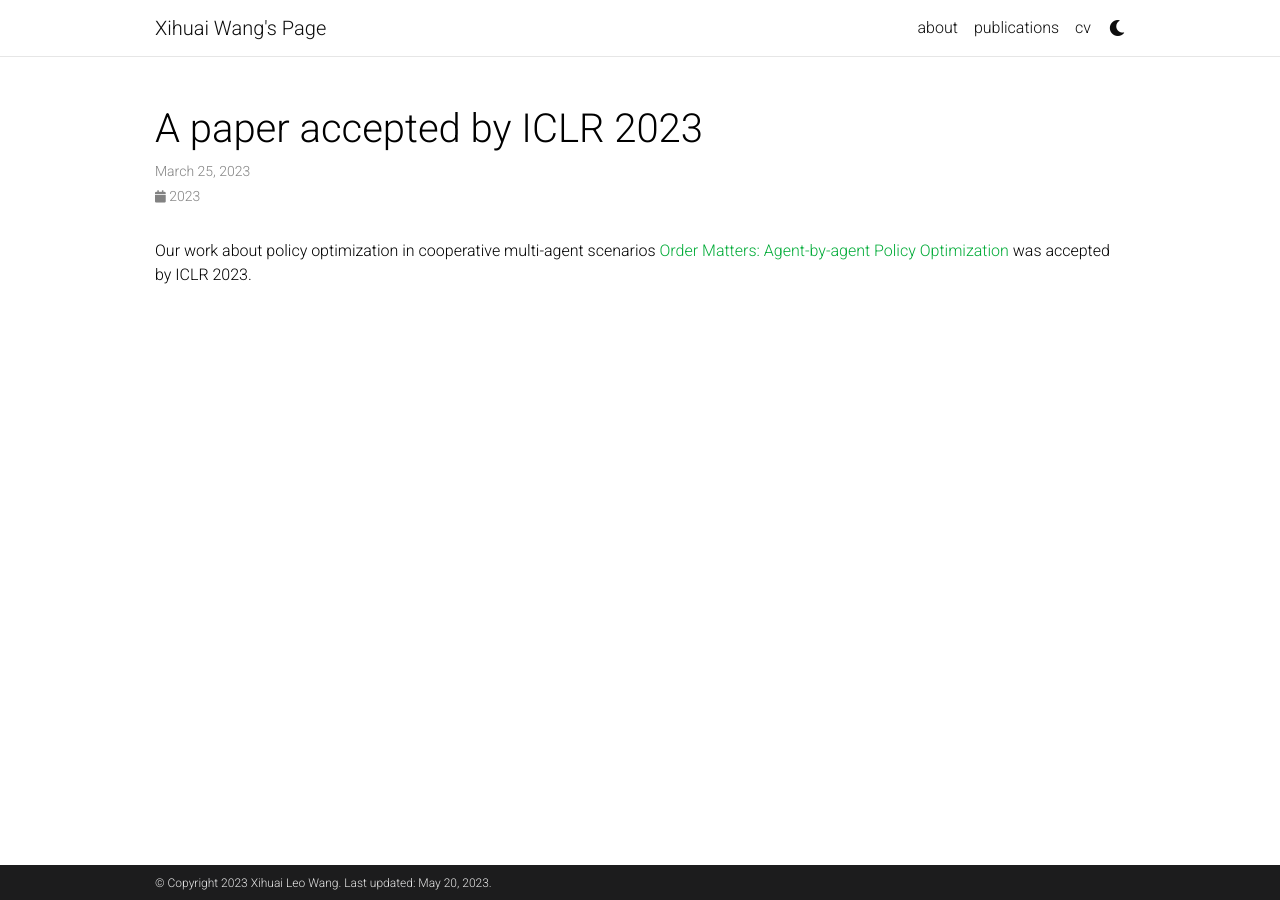
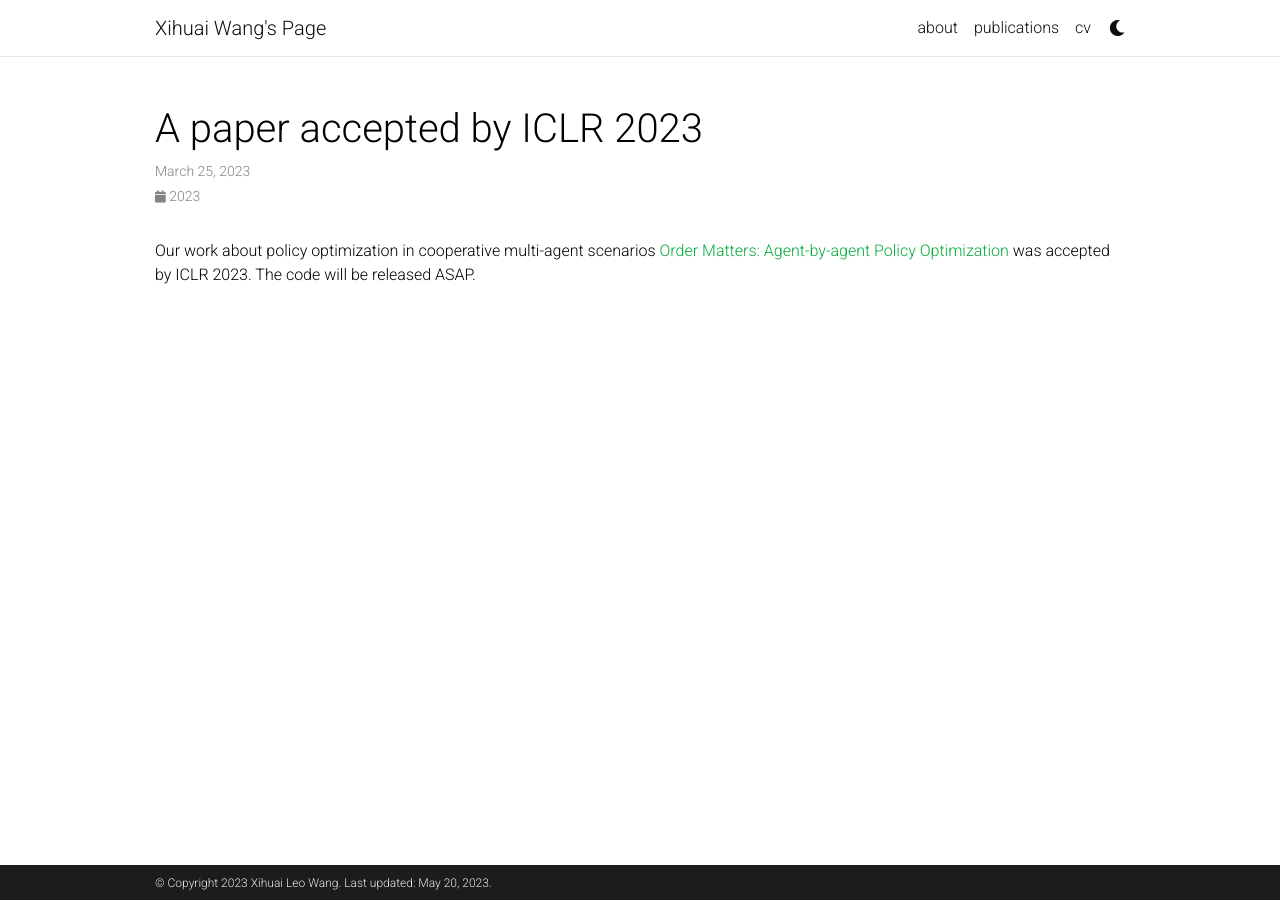
Before and after one commit to xihuai18/xihuai18.github.io, a Jekyll site: the page built from _news/announcement_1.md, in a window 1280 px wide. Built offline with Jekyll 4.4.1, drawn with Linux system fonts in a browser that asks for light colours; comment, search, counter and statistics services are not loaded; a style sheet for code colours, icons or effects is not loaded.

Commit message:
⚙️chore(announcement) add code release statement

```diff
--- a/_news/announcement_1.md
+++ b/_news/announcement_1.md
@@ -6,4 +6,4 @@
 related_posts: false
 ---
 
-Our work about policy optimization in cooperative multi-agent scenarios [Order Matters: Agent-by-agent Policy Optimization](https://openreview.net/forum?id=Q-neeWNVv1) was accepted by ICLR 2023.
+Our work about policy optimization in cooperative multi-agent scenarios [Order Matters: Agent-by-agent Policy Optimization](https://openreview.net/forum?id=Q-neeWNVv1) was accepted by ICLR 2023. The code will be released ASAP.
```
